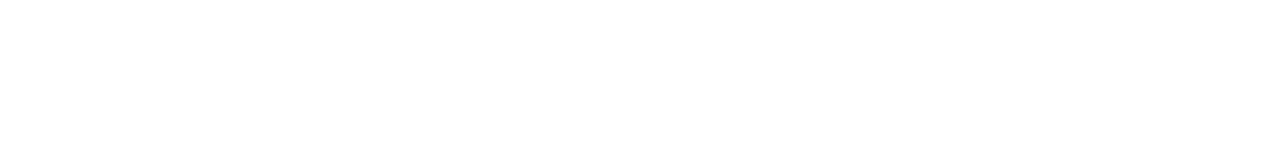
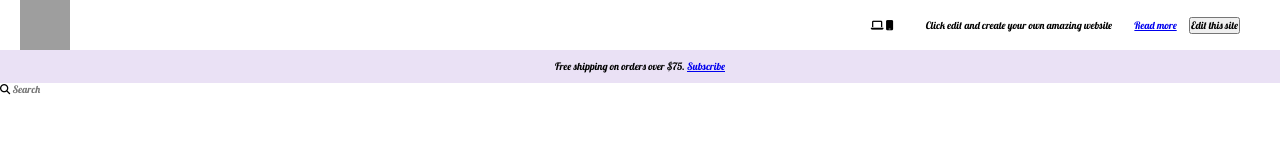
Before and after one commit to rnwshivendra/Home-Page, a plain HTML site: page index.html in a window 1280 px wide. Drawn offline with Linux system fonts and the light colour scheme; grey boxes are pictures that could not be loaded.

Commit message:
header done

```diff
--- a/index.html
+++ b/index.html
@@ -1,11 +1,51 @@
 <!DOCTYPE html>
 <html lang="en">
+
 <head>
     <meta charset="UTF-8">
     <meta name="viewport" content="width=device-width, initial-scale=1.0">
+    <link href="./style.css" rel="stylesheet">
+    <link rel="stylesheet" href="https://cdnjs.cloudflare.com/ajax/libs/font-awesome/6.5.1/css/all.min.css"
+        integrity="sha512-DTOQO9RWCH3ppGqcWaEA1BIZOC6xxalwEsw9c2QQeAIftl+Vegovlnee1c9QX4TctnWMn13TZye+giMm8e2LwA=="
+        crossorigin="anonymous" referrerpolicy="no-referrer" />
+    <link rel="preconnect" href="https://fonts.googleapis.com">
+    <link rel="preconnect" href="https://fonts.gstatic.com" crossorigin>
+    <link
+        href="https://fonts.googleapis.com/css2?family=Lobster&family=Merriweather:ital,wght@0,300;0,400;0,700;0,900;1,300;1,400;1,700;1,900&display=swap"
+        rel="stylesheet">
     <title>Document</title>
 </head>
+
 <body>
+    <!--------------------------------- Header  ----------------------------->
+    <header>
+        <div id="head-1">
+            <img src="https://img.freepik.com/premium-vector/vector-modern-baby-logotype_199369-971.jpg?size=626&ext=jpg&ga=GA1.1.628060532.1709181892&semt=ais" alt="logo">
+            <div id="head-opt">
+                <span>
+                    <i class="fa-solid fa-laptop"></i>
+                    <i class="fa-solid fa-mobile"></i>
+                </span>
+                <span>Click edit and create your own amazing website</span>
+                <a href="#">Read more</a>
+                <button>Edit this site</button>
+            </div>
+        </div>
+        <div id="head-2">
+            <span>Free shipping on orders over $75.</span>
+            <a href="#">Subscribe</a>
+        </div>
+        <div id="head-3">
+            <div id="search-bar">
+                <span>
+                <i class="fa-solid fa-magnifying-glass"></i>
+                <input type="text" placeholder="Search"/>
+                </span>
+            </div>
+            <div id="menu-opt"></div>
+            <div id="auth"></div>
+        </div>
+    </header>
+</body>
 
-</body>
 </html>
--- a/style.css
+++ b/style.css
@@ -0,0 +1,44 @@
+
+
+*{
+    margin: 0;
+    padding: 0;
+    font-family: "Lobster", sans-serif;
+    font-weight: 400;
+    font-style: normal;
+    font-size: 0.8rem;
+}
+
+
+#head-1{
+    display: flex;
+    align-items: center;
+    justify-content: space-between;
+    padding-left: 20px;
+    padding-right: 20px;
+}
+
+#head-1>img{
+    height: 50px;
+    width: 50px;
+}
+
+#head-opt>span,button{
+  margin-left: 10px;
+  margin-right: 20px;
+
+}
+
+#head-2{
+    text-align: center;
+    background-color: rgb(234,225,245);
+    padding: 10px;
+}
+
+#search-bar>span:hover{
+  border-bottom: 1px solid black;
+}
+
+#search-bar>span>input{
+    border: none;
+}
```
Also changed, not shown: 1 other file.
